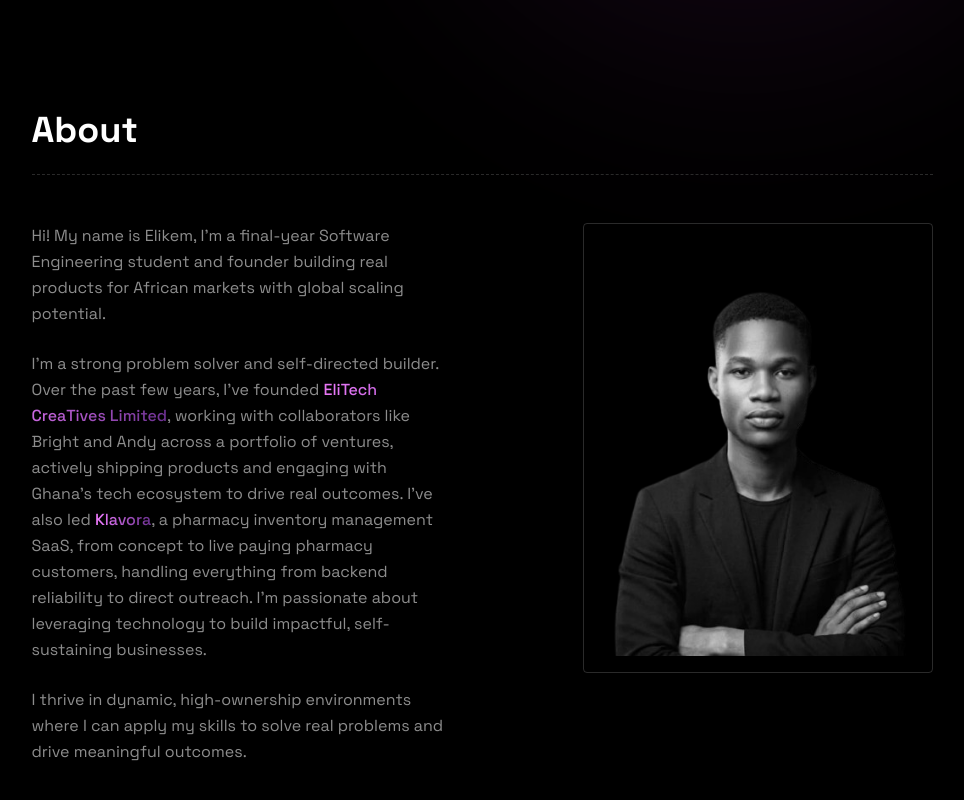
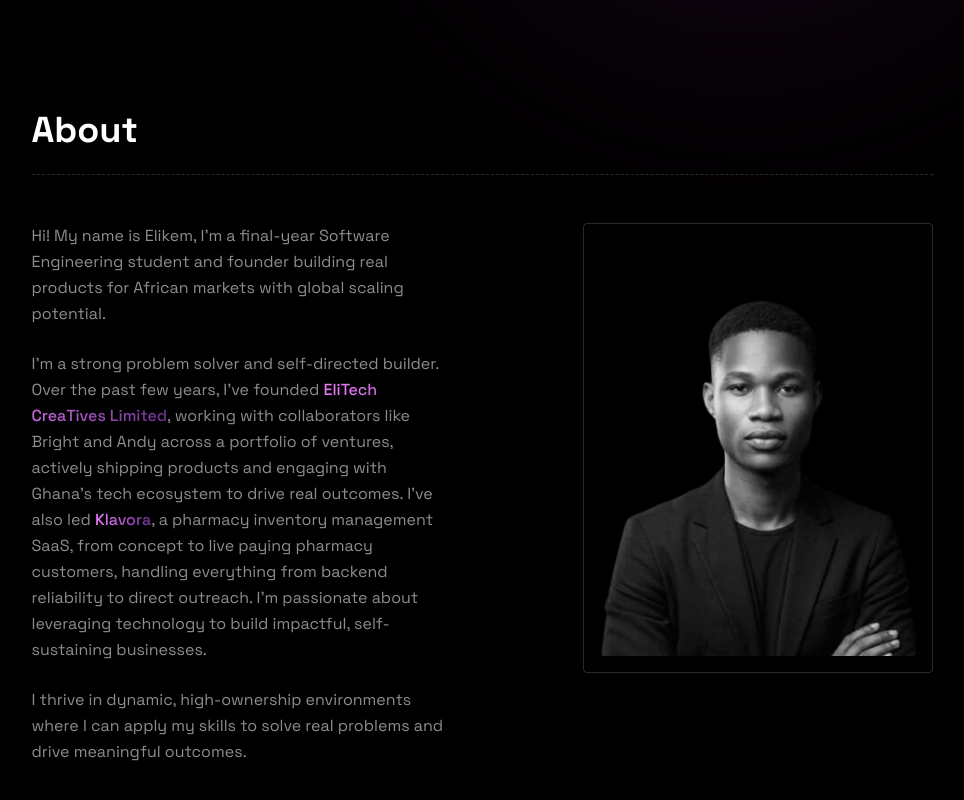
Before and after one commit to richkid2xi/eli.dev, a Next.js app: page / in a window 1280 px wide. Shown: the part 636-1436 px from the top of the page, without its empty margins (158-1122 px from the left). Built offline with nearby package versions, Linux system fonts and the light colour scheme; a web font is replaced by a local one.

Commit message:
Push profile image down to hide the cut

```diff
--- a/components/AboutSection.tsx
+++ b/components/AboutSection.tsx
@@ -21,7 +21,7 @@ export default function AboutSection() {
         <div className="group flex justify-center lg:justify-end">
           <div className="w-full max-w-[350px] h-[420px] sm:h-[450px] border border-shade/30 rounded p-4 group-hover:transform group-hover:scale-105 transition-all ease duration-300 cursor-pointer">
              <div className="w-full h-full grayscale group-hover:grayscale-0 rounded overflow-hidden relative transition-all duration-300">
-               <img src="/Profile.png" alt="Richard Elikem" className="w-full h-full object-cover object-top" />
+               <img src="/Profile.png" alt="Richard Elikem" className="w-full h-full object-cover object-top translate-y-6 scale-[1.1]" />
              </div>
           </div>
         </div>
```
